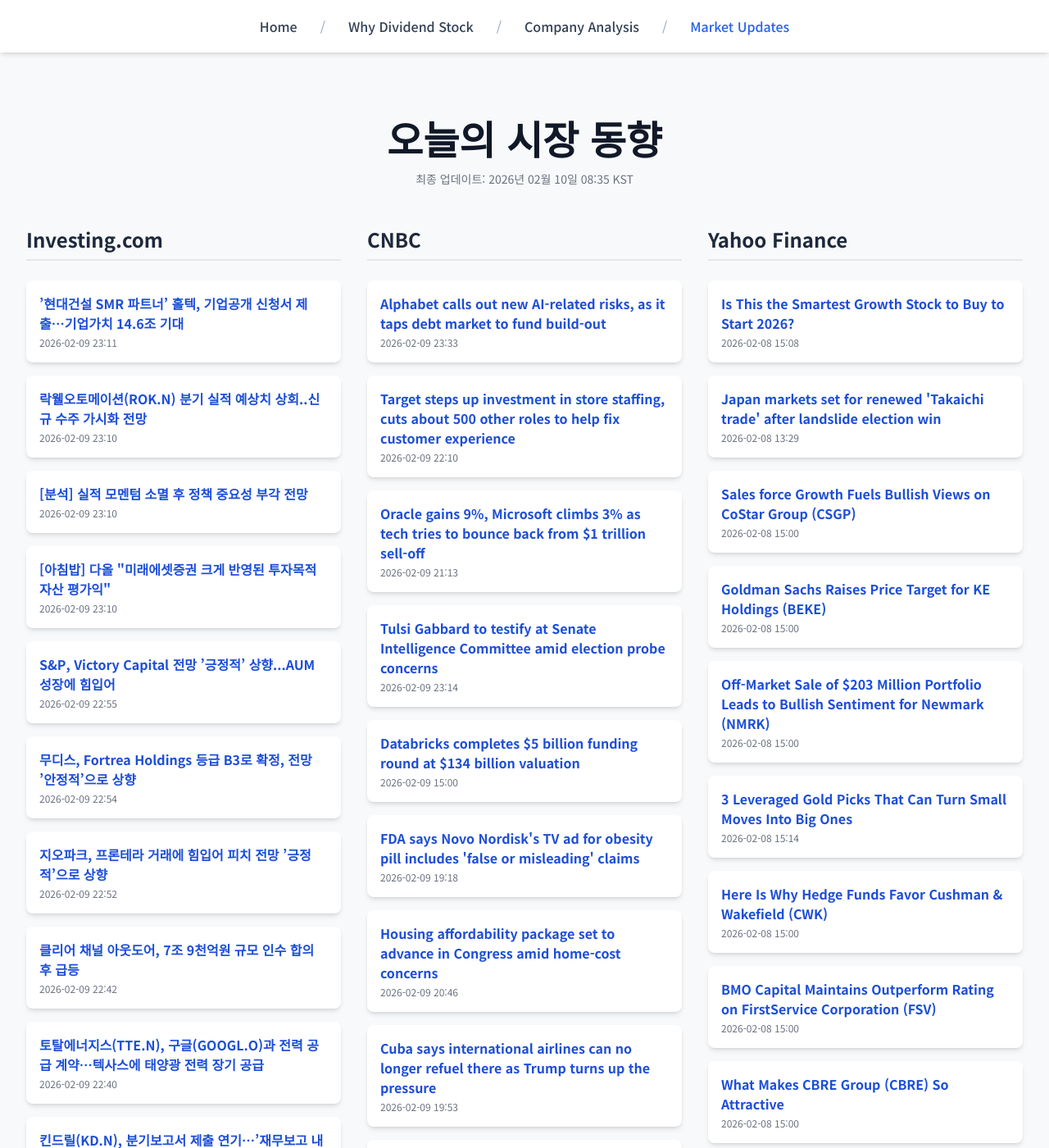
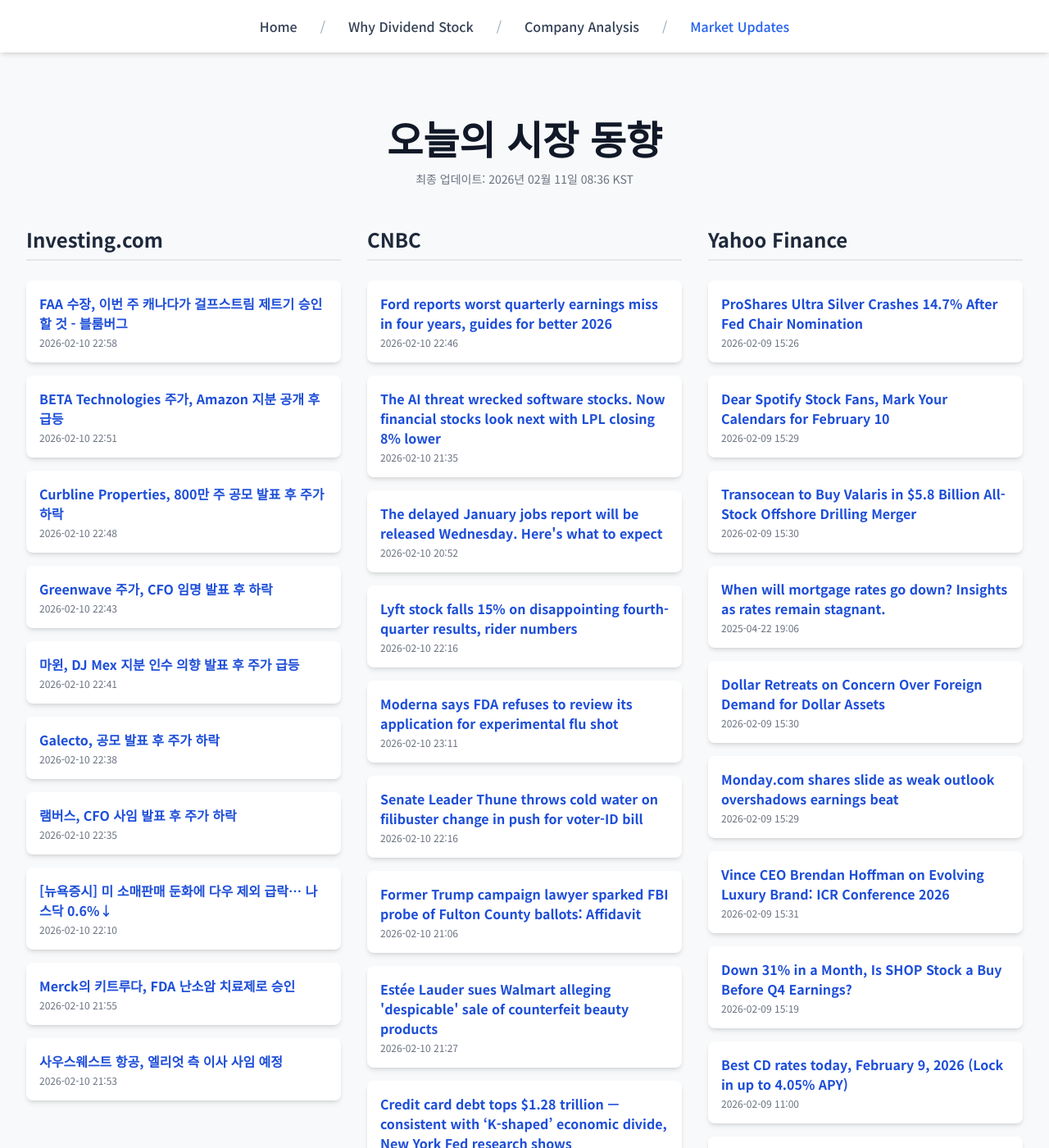
Before and after one commit to Kay-Hwang/my-company-analysis, a Jekyll site: the page built from market-updates.html, in a window 1280 px wide and 1400 px high. Shown: the whole window at 82% size. Built offline with Jekyll 4.4.1, drawn with Linux system fonts in a browser that asks for light colours; nearby versions of some CDN libraries; a script that is not in the unit is left out; some of the changed text lies outside the part shown.

Commit message:
Update daily data

```diff
--- a/_data/latest_data.json
+++ b/_data/latest_data.json
@@ -1,190 +1,190 @@
 {
-  "lastUpdated": "2026년 02월 10일 08:35 KST",
+  "lastUpdated": "2026년 02월 11일 08:36 KST",
   "news": {
     "investing": [
       {
-        "title": "’현대건설 SMR 파트너’ 홀텍, 기업공개 신청서 제출…기업가치 14.6조 기대",
-        "link": "https://kr.investing.com/news/stock-market-news/article-1819427",
-        "pubDate": "2026-02-09 23:11:46",
-        "summary": "’현대건설 SMR 파트너’ 홀텍, 기업공개 신청서 제출…기업가치 14.6조 기대"
+        "title": "FAA 수장, 이번 주 캐나다가 걸프스트림 제트기 승인할 것 - 블룸버그",
+        "link": "https://kr.investing.com/news/stock-market-news/article-93CH-1821642",
+        "pubDate": "2026-02-10 22:58:34",
+        "summary": "FAA 수장, 이번 주 캐나다가 걸프스트림 제트기 승인할 것 - 블룸버그"
       },
       {
-        "title": "락웰오토메이션(ROK.N) 분기 실적 예상치 상회..신규 수주 가시화 전망",
-        "link": "https://kr.investing.com/news/stock-market-news/article-1819425",
-        "pubDate": "2026-02-09 23:10:49",
-        "summary": "락웰오토메이션(ROK.N) 분기 실적 예상치 상회..신규 수주 가시화 전망"
+        "title": "BETA Technologies 주가, Amazon 지분 공개 후 급등",
+        "link": "https://kr.investing.com/news/stock-market-news/article-93CH-1821633",
+        "pubDate": "2026-02-10 22:51:20",
+        "summary": "BETA Technologies 주가, Amazon 지분 공개 후 급등"
       },
       {
-        "title": "[분석] 실적 모멘텀 소멸 후 정책 중요성 부각 전망",
-        "link": "https://kr.investing.com/news/stock-market-news/article-1819424",
-        "pubDate": "2026-02-09 23:10:49",
-        "summary": "[분석] 실적 모멘텀 소멸 후 정책 중요성 부각 전망"
+        "title": "Curbline Properties, 800만 주 공모 발표 후 주가 하락",
+        "link": "https://kr.investing.com/news/stock-market-news/article-93CH-1821628",
+        "pubDate": "2026-02-10 22:48:40",
+        "summary": "Curbline Properties, 800만 주 공모 발표 후 주가 하락"
       },
       {
-        "title": "[아침밥] 다올 \"미래에셋증권 크게 반영된 투자목적자산 평가익\"",
-        "link": "https://kr.investing.com/news/stock-market-news/article-1819423",
-        "pubDate": "2026-02-09 23:10:40",
-        "summary": "[아침밥] 다올 \"미래에셋증권 크게 반영된 투자목적자산 평가익\""
+        "title": "Greenwave 주가, CFO 임명 발표 후 하락",
+        "link": "https://kr.investing.com/news/stock-market-news/article-93CH-1821621",
+        "pubDate": "2026-02-10 22:43:48",
+        "summary": "Greenwave 주가, CFO 임명 발표 후 하락"
       },
       {
-        "title": "S&P, Victory Capital 전망 ’긍정적’ 상향...AUM 성장에 힘입어",
-        "link": "https://kr.investing.com/news/stock-market-news/article-93CH-1819409",
-        "pubDate": "2026-02-09 22:55:16",
-        "summary": "S&P, Victory Capital 전망 ’긍정적’ 상향...AUM 성장에 힘입어"
+        "title": "마윈, DJ Mex 지분 인수 의향 발표 후 주가 급등",
+        "link": "https://kr.investing.com/news/stock-market-news/article-93CH-1821620",
+        "pubDate": "2026-02-10 22:41:11",
+        "summary": "마윈, DJ Mex 지분 인수 의향 발표 후 주가 급등"
       },
       {
-        "title": "무디스, Fortrea Holdings 등급 B3로 확정, 전망 ’안정적’으로 상향",
-        "link": "https://kr.investing.com/news/stock-market-news/article-93CH-1819407",
-        "pubDate": "2026-02-09 22:54:17",
-        "summary": "무디스, Fortrea Holdings 등급 B3로 확정, 전망 ’안정적’으로 상향"
+        "title": "Galecto, 공모 발표 후 주가 하락",
+        "link": "https://kr.investing.com/news/stock-market-news/article-93CH-1821612",
+        "pubDate": "2026-02-10 22:38:14",
+        "summary": "Galecto, 공모 발표 후 주가 하락"
       },
       {
-        "title": "지오파크, 프론테라 거래에 힘입어 피치 전망 ’긍정적’으로 상향",
-        "link": "https://kr.investing.com/news/stock-market-news/article-93CH-1819406",
-        "pubDate": "2026-02-09 22:52:08",
-        "summary": "지오파크, 프론테라 거래에 힘입어 피치 전망 ’긍정적’으로 상향"
+        "title": "램버스, CFO 사임 발표 후 주가 하락",
+        "link": "https://kr.investing.com/news/stock-market-news/article-93CH-1821606",
+        "pubDate": "2026-02-10 22:35:27",
+        "summary": "램버스, CFO 사임 발표 후 주가 하락"
       },
       {
-        "title": "클리어 채널 아웃도어, 7조 9천억원 규모 인수 합의 후 급등",
-        "link": "https://kr.investing.com/news/stock-market-news/article-93CH-1819399",
-        "pubDate": "2026-02-09 22:42:11",
-        "summary": "클리어 채널 아웃도어, 7조 9천억원 규모 인수 합의 후 급등"
+        "title": "[뉴욕증시] 미 소매판매 둔화에 다우 제외 급락… 나스닥 0.6%↓",
+        "link": "https://kr.investing.com/news/stock-market-news/article-1821579",
+        "pubDate": "2026-02-10 22:10:43",
+        "summary": "[뉴욕증시] 미 소매판매 둔화에 다우 제외 급락… 나스닥 0.6%↓"
       },
       {
-        "title": "토탈에너지스(TTE.N), 구글(GOOGL.O)과 전력 공급 계약…텍사스에 태양광 전력 장기 공급",
-        "link": "https://kr.investing.com/news/stock-market-news/article-1819394",
-        "pubDate": "2026-02-09 22:40:54",
-        "summary": "토탈에너지스(TTE.N), 구글(GOOGL.O)과 전력 공급 계약…텍사스에 태양광 전력 장기 공급"
+        "title": "Merck의 키트루다, FDA 난소암 치료제로 승인",
+        "link": "https://kr.investing.com/news/stock-market-news/article-93CH-1821546",
+        "pubDate": "2026-02-10 21:55:24",
+        "summary": "Merck의 키트루다, FDA 난소암 치료제로 승인"
       },
       {
-        "title": "킨드릴(KD.N), 분기보고서 제출 연기…’재무보고 내부통제 취약점 발견’",
-        "link": "https://kr.investing.com/news/stock-market-news/article-1819393",
-        "pubDate": "2026-02-09 22:40:53",
-        "summary": "킨드릴(KD.N), 분기보고서 제출 연기…’재무보고 내부통제 취약점 발견’"
+        "title": "사우스웨스트 항공, 엘리엇 측 이사 사임 예정",
+        "link": "https://kr.investing.com/news/stock-market-news/article-93CH-1821542",
+        "pubDate": "2026-02-10 21:53:32",
+        "summary": "사우스웨스트 항공, 엘리엇 측 이사 사임 예정"
       }
     ],
     "cnbc": [
       {
-        "title": "Alphabet calls out new AI-related risks, as it taps debt market to fund build-out",
-        "link": "https://www.cnbc.com/2026/02/09/alphabet-highlights-new-ai-related-risks-in-tapping-debt-market.html",
-        "pubDate": "Mon, 09 Feb 2026 23:33:34 GMT",
-        "summary": "In Alphabet's annual report, the company said AI poses business risks, including its potential impact on advertising."
+        "title": "Ford reports worst quarterly earnings miss in four years, guides for better 2026",
+        "link": "https://www.cnbc.com/2026/02/10/ford-motor-f-earnings-q4-2025.html",
+        "pubDate": "Tue, 10 Feb 2026 22:46:18 GMT",
+        "summary": "Ford Motor reported its first quarterly miss since 2024 and its largest quarterly earnings miss in four years."
       },
       {
-        "title": "Target steps up investment in store staffing, cuts about 500 other roles to help fix customer experience",
-        "link": "https://www.cnbc.com/2026/02/09/target-store-investment-job-cuts-customer-experience.html",
-        "pubDate": "Mon, 09 Feb 2026 22:10:44 GMT",
-        "summary": "The big-box retailer is trying to win back shoppers who have complained about sloppier stores, out-of-stock items and longer checkout lines."
+        "title": "The AI threat wrecked software stocks. Now financial stocks look next with LPL closing 8% lower",
+        "link": "https://www.cnbc.com/2026/02/10/the-ai-threat-wrecked-software-stocks-now-broker-stocks-look-next-with-lpl-down-11percent.html",
+        "pubDate": "Tue, 10 Feb 2026 21:35:56 GMT",
+        "summary": "Financial services firms tanked after the launch of a new AI-powered tax planning tool that promises to do the work \"within minutes.\""
       },
       {
-        "title": "Oracle gains 9%, Microsoft climbs 3% as tech tries to bounce back from $1 trillion sell-off",
-        "link": "https://www.cnbc.com/2026/02/09/big-tech-stocks-post-selloff-week.html",
-        "pubDate": "Mon, 09 Feb 2026 21:13:16 GMT",
-        "summary": "AI hyperscalers had a bruising week after investors got jittery about huge expenditure outlooks."
+        "title": "The delayed January jobs report will be released Wednesday. Here's what to expect",
+        "link": "https://www.cnbc.com/2026/02/10/jobs-report-preview-january-2026.html",
+        "pubDate": "Tue, 10 Feb 2026 20:52:41 GMT",
+        "summary": "Economists expect that the nonfarm payrolls report should show growth that was nil or not much better during the month."
       },
       {
-        "title": "Tulsi Gabbard to testify at Senate Intelligence Committee amid election probe concerns",
-        "link": "https://www.cnbc.com/2026/02/09/tulsi-gabbard-testify-senate-intelligence-fulton-county-election.html",
-        "pubDate": "Mon, 09 Feb 2026 23:14:34 GMT",
-        "summary": "Director of National Intelligence Tulsi Gabbard has said she was at a Georgia election center during an FBI raid at the direction of President Trump."
+        "title": "Lyft stock falls 15% on disappointing fourth-quarter results, rider numbers",
+        "link": "https://www.cnbc.com/2026/02/10/lyft-lyft-q4-2025-earnings-.html",
+        "pubDate": "Tue, 10 Feb 2026 22:16:50 GMT",
+        "summary": "Lyft's stock tumbled after the ride-sharing company posted disappointing fourth-quarter results."
       },
       {
-        "title": "Databricks completes $5 billion funding round at $134 billion valuation",
-        "link": "https://www.cnbc.com/2026/02/09/databricks-completes-5-billion-funding-round-with-2-billion-in-debt.html",
-        "pubDate": "Mon, 09 Feb 2026 15:00:01 GMT",
-        "summary": "Databricks is prepared to go public \"when the time is right,\" CEO and co-founder Ali Ghodsi told CNBC in an interview."
+        "title": "Moderna says FDA refuses to review its application for experimental flu shot",
+        "link": "https://www.cnbc.com/2026/02/10/moderna-fda-flu-shot.html",
+        "pubDate": "Tue, 10 Feb 2026 23:11:40 GMT",
+        "summary": "Moderna said the move is inconsistent with previous feedback from the FDA on the experimental influenza shot, called mRNA-1010."
       },
       {
-        "title": "FDA says Novo Nordisk's TV ad for obesity pill includes 'false or misleading' claims",
-        "link": "https://www.cnbc.com/2026/02/09/fda-novo-nordisk-wegovy-tv-ad.html",
-        "pubDate": "Mon, 09 Feb 2026 19:18:09 GMT",
-        "summary": "The FDA requested that Novo take immediate action to address the violations, which could include ceasing all ads containing misleading claims about the pill."
+        "title": "Senate Leader Thune throws cold water on filibuster change in push for voter-ID bill",
+        "link": "https://www.cnbc.com/2026/02/10/senate-filibuster-thune-trump-save-act.html",
+        "pubDate": "Tue, 10 Feb 2026 22:16:39 GMT",
+        "summary": "Voter ID legislation backed by President Donald Trump and his GOP allies faces an uphill climb in the Senate."
       },
       {
-        "title": "Housing affordability package set to advance in Congress amid home-cost concerns",
-        "link": "https://www.cnbc.com/2026/02/09/housing-affordability-prices-congress.html",
-        "pubDate": "Mon, 09 Feb 2026 20:46:00 GMT",
-        "summary": "Wide-ranging legislation would reduce regulations for homebuilders while giving local governments incentives to streamline the building process."
+        "title": "Former Trump campaign lawyer sparked FBI probe of Fulton County ballots: Affidavit",
+        "link": "https://www.cnbc.com/2026/02/10/trump-olsen-fbi-fulton-county-ballots.html",
+        "pubDate": "Tue, 10 Feb 2026 21:06:45 GMT",
+        "summary": "The FBI raid of a Fulton County, Georgia, election center generated controversy because of the presence of Trump national intelligence director Tulsi Gabbard."
       },
       {
-        "title": "Cuba says international airlines can no longer refuel there as Trump turns up the pressure",
-        "link": "https://www.cnbc.com/2026/02/09/cuba-airlines-fuel-energy-oil-us-trump-pressure.html",
-        "pubDate": "Mon, 09 Feb 2026 19:53:39 GMT",
-        "summary": "The update comes shortly after President Donald Trump threatened tariffs on any country that supplies Cuba with oil."
+        "title": "Estée Lauder sues Walmart alleging 'despicable' sale of counterfeit beauty products",
+        "link": "https://www.cnbc.com/2026/02/10/estee-lauder-lawsuit-walmart-counterfeits.html",
+        "pubDate": "Tue, 10 Feb 2026 21:27:20 GMT",
+        "summary": "The counterfeits were sold by third-party sellers on Walmart's marketplace but Estee Lauder alleged the retailer played an active role facilitating those sales."
       },
       {
-        "title": "Epstein's Silicon Valley connections went beyond Gates and Musk",
-        "link": "https://www.cnbc.com/2026/02/09/tech-leaders-epstein-records-silicon-valley-sergey-brin-thiel-sinofsky-reid-hoffman-musk-gates.html",
-        "pubDate": "Mon, 09 Feb 2026 23:34:33 GMT",
-        "summary": "The new Epstein files released by the DOJ show that the deceased financier was able to build relationships across Silicon Valley, from Bill Gates to Peter Thiel."
+        "title": "Credit card debt tops $1.28 trillion — consistent with ‘K-shaped’ economic divide, New York Fed research shows",
+        "link": "https://www.cnbc.com/2026/02/10/new-york-fed-credit-card-debt-tops-1point28-trillion.html",
+        "pubDate": "Tue, 10 Feb 2026 17:28:08 GMT",
+        "summary": "Collectively, Americans owe $1.28 trillion on their credit cards, according to a new report by the Federal Reserve Bank of New York."
       },
       {
-        "title": "AppLovin's stock pops 14% after short seller CapitalWatch apologizes, retracts report on shareholder",
-        "link": "https://www.cnbc.com/2026/02/09/short-seller-capitalwatch-retraction-applovin-hao-tang.html",
-        "pubDate": "Mon, 09 Feb 2026 19:01:39 GMT",
-        "summary": "CapitalWatch wrote that its report linking AppLovin shareholder Hao Tang and criminal syndicates was inaccurate."
+        "title": "Trump Commerce Sec. Lutnick admits visiting Epstein island during family vacation",
+        "link": "https://www.cnbc.com/2026/02/10/lutnick-epstein-island-vacation-congress.html",
+        "pubDate": "Tue, 10 Feb 2026 19:57:36 GMT",
+        "summary": "Lutnick is facing bipartisan calls to resign following the release of records showing his relationship with Epstein was more extensive than previously known."
       }
     ],
     "yahoo": [
       {
-        "title": "Is This the Smartest Growth Stock to Buy to Start 2026?",
-        "link": "https://finance.yahoo.com/news/smartest-growth-stock-buy-start-150800266.html",
-        "pubDate": "2026-02-08T15:08:00Z",
-        "summary": "Is This the Smartest Growth Stock to Buy to Start 2026?"
+        "title": "ProShares Ultra Silver Crashes 14.7% After Fed Chair Nomination",
+        "link": "https://finance.yahoo.com/news/proshares-ultra-silver-crashes-14-152643070.html",
+        "pubDate": "2026-02-09T15:26:43Z",
+        "summary": "ProShares Ultra Silver Crashes 14.7% After Fed Chair Nomination"
       },
       {
-        "title": "Japan markets set for renewed 'Takaichi trade' after landslide election win",
-        "link": "https://finance.yahoo.com/news/japan-markets-set-renewed-takaichi-132924343.html",
-        "pubDate": "2026-02-08T13:29:24Z",
-        "summary": "Japan markets set for renewed 'Takaichi trade' after landslide election win"
+        "title": "Dear Spotify Stock Fans, Mark Your Calendars for February 10",
+        "link": "https://finance.yahoo.com/news/dear-spotify-stock-fans-mark-152901675.html",
+        "pubDate": "2026-02-09T15:29:01Z",
+        "summary": "Dear Spotify Stock Fans, Mark Your Calendars for February 10"
       },
       {
-        "title": "Sales force Growth Fuels Bullish Views on CoStar Group (CSGP)",
-        "link": "https://finance.yahoo.com/news/sales-force-growth-fuels-bullish-150048932.html",
-        "pubDate": "2026-02-08T15:00:48Z",
-        "summary": "Sales force Growth Fuels Bullish Views on CoStar Group (CSGP)"
+        "title": "Transocean to Buy Valaris in $5.8 Billion All-Stock Offshore Drilling Merger",
+        "link": "https://finance.yahoo.com/news/transocean-buy-valaris-5-8-153000479.html",
+        "pubDate": "2026-02-09T15:30:00Z",
+        "summary": "Transocean to Buy Valaris in $5.8 Billion All-Stock Offshore Drilling Merger"
       },
       {
-        "title": "Goldman Sachs Raises Price Target for KE Holdings (BEKE)",
-        "link": "https://finance.yahoo.com/news/goldman-sachs-raises-price-target-150048603.html",
-        "pubDate": "2026-02-08T15:00:48Z",
-        "summary": "Goldman Sachs Raises Price Target for KE Holdings (BEKE)"
+        "title": "When will mortgage rates go down? Insights as rates remain stagnant.",
+        "link": "https://finance.yahoo.com/personal-finance/mortgages/article/when-will-mortgage-rates-go-down-insights-as-rates-remain-stagnant-february-9-2026-190610542.html",
+        "pubDate": "2025-04-22T19:06:10Z",
+        "summary": "When will mortgage rates go down? Insights as rates remain stagnant."
       },
       {
-        "title": "Off-Market Sale of $203 Million Portfolio Leads to Bullish Sentiment for Newmark (NMRK)",
-        "link": "https://finance.yahoo.com/news/off-market-sale-203-million-150049536.html",
-        "pubDate": "2026-02-08T15:00:49Z",
-        "summary": "Off-Market Sale of $203 Million Portfolio Leads to Bullish Sentiment for Newmark (NMRK)"
+        "title": "Dollar Retreats on Concern Over Foreign Demand for Dollar Assets",
+        "link": "https://finance.yahoo.com/news/dollar-retreats-concern-over-foreign-153004258.html",
+        "pubDate": "2026-02-09T15:30:04Z",
+        "summary": "Dollar Retreats on Concern Over Foreign Demand for Dollar Assets"
       },
       {
-        "title": "3 Leveraged Gold Picks That Can Turn Small Moves Into Big Ones",
-        "link": "https://finance.yahoo.com/news/3-leveraged-gold-picks-turn-151400557.html",
-        "pubDate": "2026-02-08T15:14:00Z",
-        "summary": "3 Leveraged Gold Picks That Can Turn Small Moves Into Big Ones"
+        "title": "Monday.com shares slide as weak outlook overshadows earnings beat",
+        "link": "https://finance.yahoo.com/news/monday-com-shares-slide-weak-152900103.html",
+        "pubDate": "2026-02-09T15:29:00Z",
+        "summary": "Monday.com shares slide as weak outlook overshadows earnings beat"
       },
       {
-        "title": "Here Is Why Hedge Funds Favor Cushman & Wakefield (CWK)",
-        "link": "https://finance.yahoo.com/news/why-hedge-funds-favor-cushman-150054165.html",
-        "pubDate": "2026-02-08T15:00:54Z",
-        "summary": "Here Is Why Hedge Funds Favor Cushman & Wakefield (CWK)"
+        "title": "Vince CEO Brendan Hoffman on Evolving Luxury Brand: ICR Conference 2026",
+        "link": "https://finance.yahoo.com/news/vince-ceo-brendan-hoffman-evolving-153156271.html",
+        "pubDate": "2026-02-09T15:31:56Z",
+        "summary": "Vince CEO Brendan Hoffman on Evolving Luxury Brand: ICR Conference 2026"
       },
       {
-        "title": "BMO Capital Maintains Outperform Rating on FirstService Corporation (FSV)",
-        "link": "https://finance.yahoo.com/news/bmo-capital-maintains-outperform-rating-150051079.html",
-        "pubDate": "2026-02-08T15:00:51Z",
-        "summary": "BMO Capital Maintains Outperform Rating on FirstService Corporation (FSV)"
+        "title": "Down 31% in a Month, Is SHOP Stock a Buy Before Q4 Earnings?",
+        "link": "https://finance.yahoo.com/news/down-31-month-shop-stock-151950658.html",
+        "pubDate": "2026-02-09T15:19:50Z",
+        "summary": "Down 31% in a Month, Is SHOP Stock a Buy Before Q4 Earnings?"
       },
       {
-        "title": "What Makes CBRE Group (CBRE) So Attractive",
-        "link": "https://finance.yahoo.com/news/makes-cbre-group-cbre-attractive-150042407.html",
-        "pubDate": "2026-02-08T15:00:42Z",
-        "summary": "What Makes CBRE Group (CBRE) So Attractive"
+        "title": "Best CD rates today, February 9, 2026 (Lock in up to 4.05% APY)",
+        "link": "https://finance.yahoo.com/personal-finance/banking/article/best-cd-rates-today-monday-february-9-2026-110024452.html",
+        "pubDate": "2026-02-09T11:00:24Z",
+        "summary": "Best CD rates today, February 9, 2026 (Lock in up to 4.05% APY)"
       },
       {
-        "title": "Colliers International (CIGI) Upgraded by Raymond James",
-        "link": "https://finance.yahoo.com/news/colliers-international-cigi-upgraded-raymond-150052197.html",
-        "pubDate": "2026-02-08T15:00:52Z",
-        "summary": "Colliers International (CIGI) Upgraded by Raymond James"
+        "title": "1 Hot Stock to Watch That’s Up 110% in Just the Past 52 Weeks",
+        "link": "https://finance.yahoo.com/news/1-hot-stock-watch-110-153502565.html",
+        "pubDate": "2026-02-09T15:35:02Z",
+        "summary": "1 Hot Stock to Watch That’s Up 110% in Just the Past 52 Weeks"
       }
     ]
   }
```
